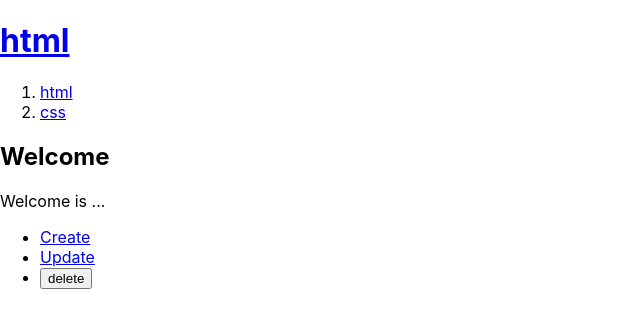
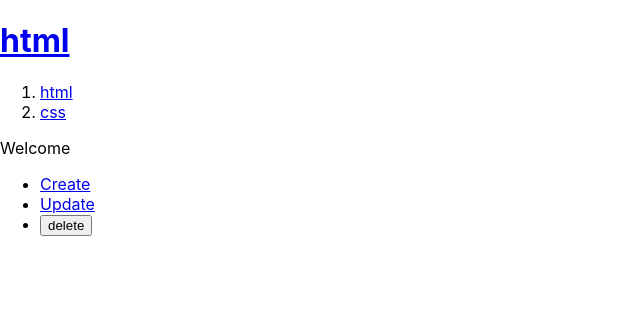
Before and after one commit to minyopi/react-tutorial, a React (Create React App) app: page / in a window 1280 px wide. Shown: the top 328 px of the page, without its empty margins (0-640 px from the left). Built offline with nearby package versions, Linux system fonts and the light colour scheme.

Commit message:
Router 설치 후 App의 요소 Route로 바꾸기

```diff
--- a/package.json
+++ b/package.json
@@ -8,6 +8,7 @@
     "@testing-library/user-event": "^12.8.3",
     "react": "^17.0.2",
     "react-dom": "^17.0.2",
+    "react-router-dom": "^5.3.0",
     "react-scripts": "4.0.3",
     "web-vitals": "^1.1.2"
   },
--- a/src/App.js
+++ b/src/App.js
@@ -7,6 +7,12 @@ import { Header } from './components/Header';
 import { Create } from './components/Create';
 import { UpDate } from './components/UpDate';
 import { Control } from './components/Control';
+import {BrowserRouter as Router,
+        Route,
+        Switch,
+        Link
+      } from 'react-router-dom';
+
 
 
 function App() {
@@ -99,10 +105,15 @@ function App() {
   }
   return (
     <div>
-      <Header title="html" onSelect={selectHandler}></Header>
-      <Nav src={topics} onSelect={selectHandler}></Nav>
-      {articleComp}
-      <Control onChangeMode={changeHandler}></Control>
+      <Router>
+        <Header title="html" onSelect={selectHandler}></Header>
+        <Nav src={topics} onSelect={selectHandler}></Nav>
+        <Route exact path="/">Welcome</Route>
+        <Route path="/create">Create</Route>
+        <Route path="/read/:id" >Read</Route>
+        <Route path="/update:id">Update</Route>
+        <Control onChangeMode={changeHandler}></Control>
+      </Router>
     </div>
   );
 }
```
Also changed, not shown: 1 other file (tests, documents, lock files or other folders).
